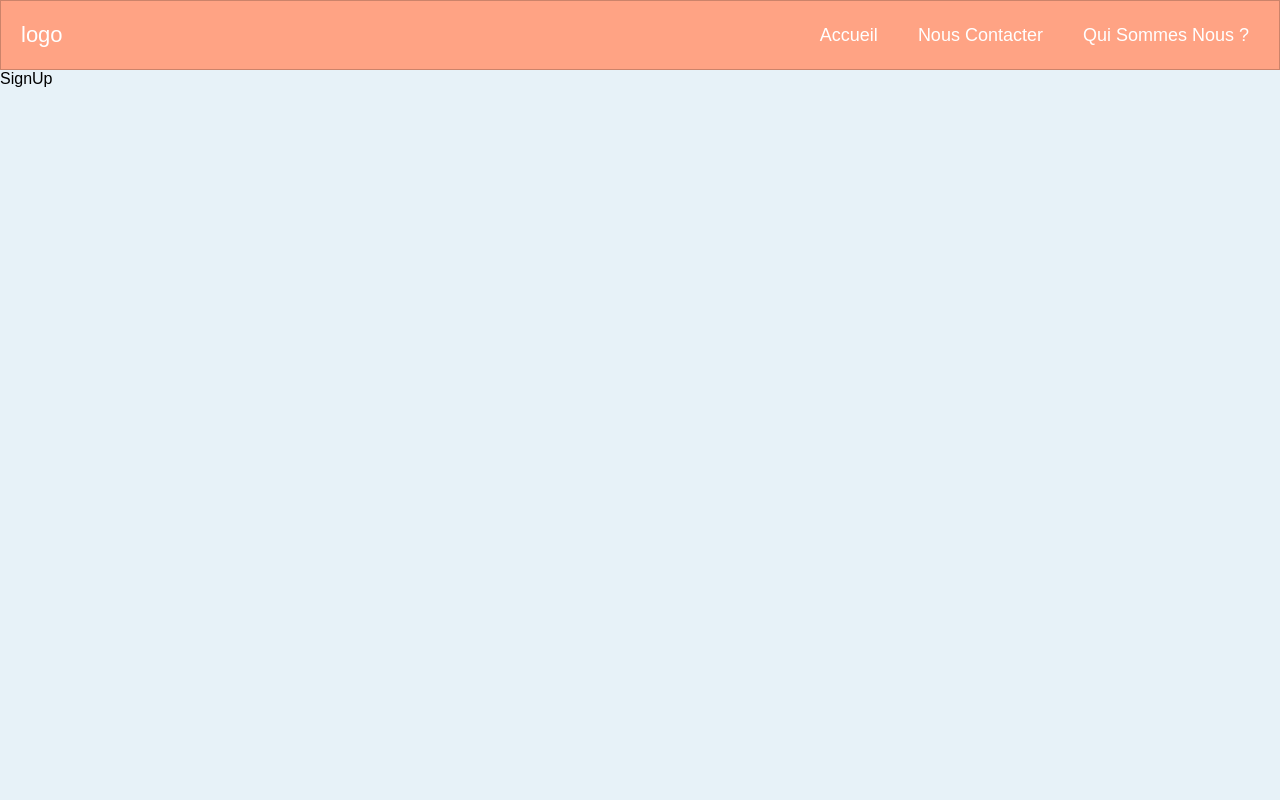
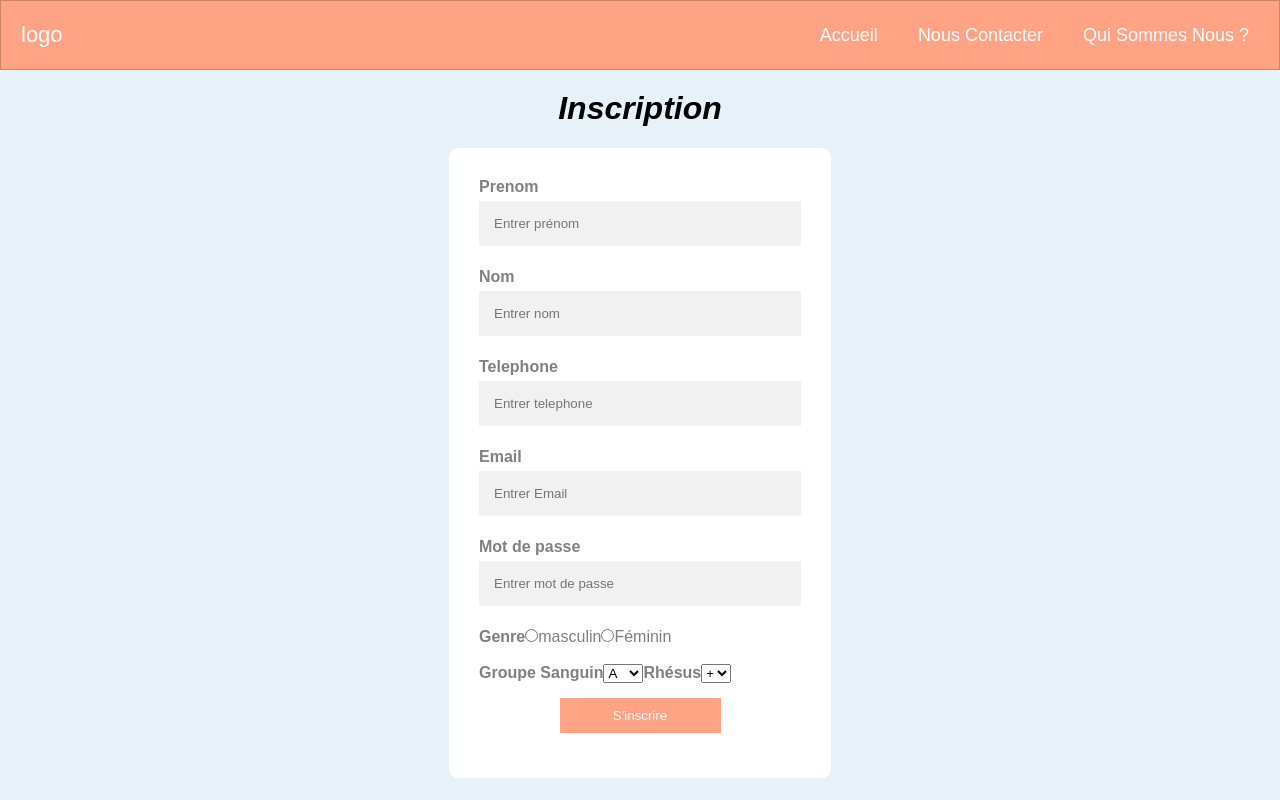
Before and after one commit to Ahmunna/don-de-sang, a React (Create React App) app: page /signUp in a window 1280 px wide. Built offline with nearby package versions, Linux system fonts and the light colour scheme.

Commit message:
added signIn and signUp pages

```diff
--- a/src/App.css
+++ b/src/App.css
@@ -94,12 +94,16 @@ h1
 }
 .button
 {
-    margin: 30px;
+    margin: 0 auto;
+    margin-top: 30px;
     padding: 12px;
     border-radius: 7px;
+    display: block;
+    width : 200px;
     color: white;
     background: #FFA384;
     border: none;
+    text-decoration: none;
 
 }
 .button:hover
--- a/src/components/Register.js
+++ b/src/components/Register.js
@@ -1,10 +1,11 @@
 import React, { Component } from 'react'
 import '../App.css';
+import {Link} from 'react-router-dom';
 export default class Register extends Component {
   render() {
     return (
         <div class="register">
-            <button class="button">S'enregistrer pour donner du sang</button>
+            <Link to="/signIn" className="button">Commencer</Link>
         </div>
 
     )
--- /dev/null
+++ b/src/components/SignInForm.js
@@ -0,0 +1,27 @@
+import React, { Component } from 'react'
+import '../App.css';
+import {Link} from 'react-router-dom';
+export default class SignInForm extends Component {
+  render() {
+    return (
+      <div>
+           <form>
+            <div class="formContainer">
+
+                <label for="email">Email</label>
+                <input type="text" name="email" />
+
+                <label form="motdepasse">Mot de Passe</label>
+                <input type="password" name="password" />
+
+                <button type="submit" class="signupButton">Se connecter</button>
+                <Link to="#" class="signinLink" >Mot de passe Oublié ?</Link><br/>
+                <Link to="/signUp" class="signinLink" >Vous n'avez pas de compte ? inscrivez vous</Link><br/>
+
+            </div>
+        </form>
+
+      </div>
+    )
+  }
+}
--- /dev/null
+++ b/src/components/SignUpForm.js
@@ -0,0 +1,54 @@
+import React, { Component } from 'react'
+import '../App.css';
+export default class SignUpForm extends Component {
+  render() {
+    return (
+      <div>
+        <form method="GET">
+            <div class="formContainer">
+
+                <label for="prenom"><b>Prenom</b></label>
+                <input type="text" placeholder="Entrer prénom" name="prenom" required />
+
+                <label for="nom"><b>Nom</b></label>
+                <input type="text" placeholder="Entrer nom" name="nom" required />
+
+                <label for="telephone"><b>Telephone</b></label>
+                <input type="text" placeholder="Entrer telephone" name="telephone" required />
+
+                <label for="Email"><b>Email</b></label>
+                <input type="text" placeholder="Entrer Email" name="Email" required />
+
+                <label for="motdepasse"><b>Mot de passe</b></label>
+                <input type="text" placeholder="Entrer mot de passe" name="motdepasse" required />
+
+                <label for="genre"><b>Genre</b></label>
+                <input type="radio" id="masculin" />
+                <label for="masculin">masculin</label>
+                <input type="radio" id="masculin" />
+                <label for="feminin">Féminin</label>
+                <br/><br/>
+
+
+                <label for="groupeSanguin"><b>Groupe Sanguin</b></label>
+                <select>
+                    <option>A</option>
+                    <option>B</option>
+                    <option>AB</option>
+                    <option>O</option>
+                </select>
+
+                <label for="rhesus"><b>Rhésus</b></label>
+                <select>
+                    <option>+</option>
+                    <option>-</option>
+                </select>
+
+                <button class="signupButton"  id="test"type="submit">S'inscrire</button>
+            </div>
+        </form>
+
+      </div>
+    )
+  }
+}
--- a/src/pages/App.js
+++ b/src/pages/App.js
@@ -6,7 +6,9 @@ import SignIn from '../pages/SignIn';
 import AboutUs from '../pages/AboutUs';
 import ContactUs from '../pages/ContactUs';
 import Home from '../pages/Home';
+import Error from '../pages/Error';
 import { Route,  BrowserRouter as Router ,Switch} from 'react-router-dom';
+import Dashboard from './Dashboard';
 class App extends Component {
   render() {
     return (
@@ -19,6 +21,8 @@ class App extends Component {
             <Route path="/signIn" component={SignIn} />
             <Route path="/aboutUs" component={AboutUs} />
             <Route path="/contactUs" component={ContactUs} />
+            <Route path="/dashboard" component={Dashboard} />
+            <Route component={Error} />
           </Switch>
         </div>
      </Router>
--- /dev/null
+++ b/src/pages/Dashboard.js
@@ -0,0 +1,11 @@
+import React, { Component } from 'react'
+
+export default class Dashboard extends Component {
+  render() {
+    return (
+      <div>
+        Dashboard
+      </div>
+    )
+  }
+}
--- /dev/null
+++ b/src/pages/Error.js
@@ -0,0 +1,11 @@
+import React, { Component } from 'react'
+
+export default class Error extends Component {
+  render() {
+    return (
+      <div>
+        <h1>ERROR 404 : THIS PAGE DOES NOT EXIST</h1>
+      </div>
+    )
+  }
+}
--- a/src/pages/SignIn.js
+++ b/src/pages/SignIn.js
@@ -1,10 +1,12 @@
 import React, { Component } from 'react'
+import SignInForm from '../components/SignInForm';
 
 export default class SignIn extends Component {
   render() {
     return (
       <div>
-        SignIn
+        <h1 class="Title">Connexion</h1>
+        <SignInForm />
       </div>
     )
   }
--- a/src/pages/SignUp.js
+++ b/src/pages/SignUp.js
@@ -1,10 +1,11 @@
 import React, { Component } from 'react'
-
+import SignUpForm from '../components/SignUpForm';
 export default class SignUp extends Component {
   render() {
     return (
       <div>
-        SignUp
+        <h1 class="Title" id="title">Inscription</h1>
+        <SignUpForm />
       </div>
     )
   }
```
